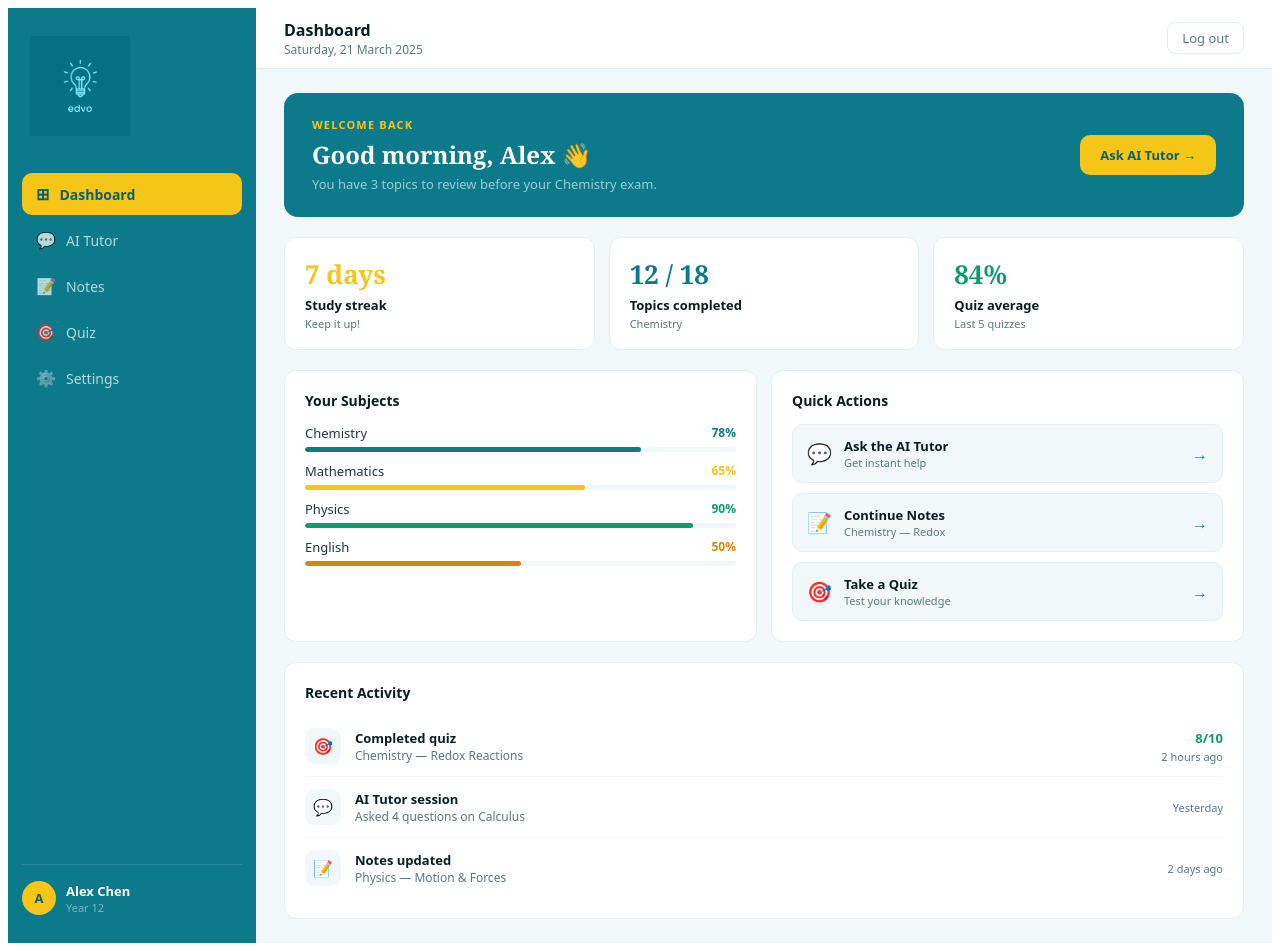
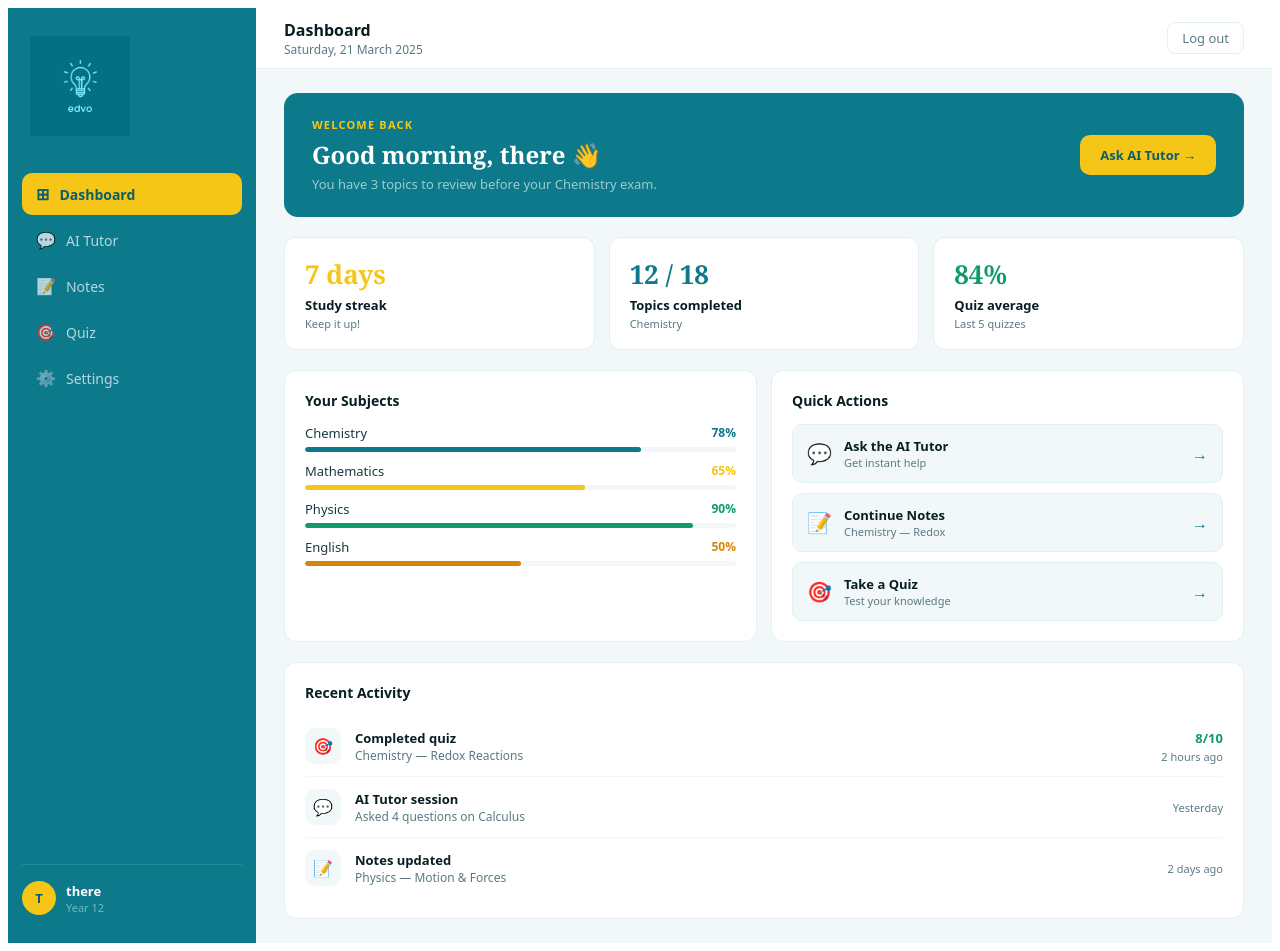
Before and after one commit to edvoteam/edvo, a Next.js app: page /dashboard in a window 1280 px wide. Built offline with nearby package versions, Linux system fonts and the light colour scheme.

Commit message:
force update

```diff
--- a/app/api/login/route.ts
+++ b/app/api/login/route.ts
@@ -6,7 +6,6 @@ export async function POST(req: Request) {
   try {
     const { email, password } = await req.json();
 
-    // find user
     const { data: user, error } = await supabase
       .from("users")
       .select("*")
@@ -17,14 +16,20 @@ export async function POST(req: Request) {
       return NextResponse.json({ error: "User not found" }, { status: 400 });
     }
 
-    // compare password
     const isMatch = await bcrypt.compare(password, user.password);
 
     if (!isMatch) {
       return NextResponse.json({ error: "Invalid password" }, { status: 400 });
     }
 
-    return NextResponse.json({ message: "Login successful" });
+    // Return user info so frontend can store it
+    return NextResponse.json({
+      message: "Login successful",
+      user: {
+        name: user.name,
+        email: user.email,
+      },
+    });
   } catch (err) {
     return NextResponse.json({ error: "Server error" }, { status: 500 });
   }
--- a/app/dashboard/page.tsx
+++ b/app/dashboard/page.tsx
@@ -1,11 +1,17 @@
 "use client";
 
-import { useState } from "react";
+import { useState, useEffect } from "react";
 import { useRouter } from "next/navigation";
 
 export default function DashboardPage() {
   const router = useRouter();
   const [activePage, setActivePage] = useState("dashboard");
+  const [userName, setUserName] = useState("there");
+
+  useEffect(() => {
+    const stored = localStorage.getItem("edvo_user_name");
+    if (stored) setUserName(stored.split(" ")[0]);
+  }, []);
 
   const navItems = [
     { id: "dashboard", label: "Dashboard", icon: "⊞" },
@@ -14,6 +20,11 @@ export default function DashboardPage() {
     { id: "quiz", label: "Quiz", icon: "🎯" },
     { id: "settings", label: "Settings", icon: "⚙️" },
   ];
+
+  const handleLogout = () => {
+    localStorage.removeItem("edvo_user_name");
+    router.push("/");
+  };
 
   return (
     <div style={{
@@ -35,7 +46,6 @@ export default function DashboardPage() {
         flexShrink: 0,
       }}>
 
-        {/* Logo */}
         <div>
           <img
             src="/logo.png"
@@ -50,7 +60,6 @@ export default function DashboardPage() {
             }}
           />
 
-          {/* Nav items */}
           <div style={{ display: "flex", flexDirection: "column", gap: 4 }}>
             {navItems.map((item) => (
               <button
@@ -88,7 +97,7 @@ export default function DashboardPage() {
           </div>
         </div>
 
-        {/* User profile at bottom */}
+        {/* User profile */}
         <div style={{
           borderTop: "1px solid rgba(255,255,255,0.1)",
           paddingTop: 16,
@@ -109,11 +118,11 @@ export default function DashboardPage() {
             color: "#0a5e6d",
             flexShrink: 0,
           }}>
-            A
+            {userName.charAt(0).toUpperCase()}
           </div>
           <div>
             <div style={{ fontSize: 13, fontWeight: 600, color: "#ffffff" }}>
-              Alex Chen
+              {userName}
             </div>
             <div style={{ fontSize: 11, color: "rgba(255,255,255,0.45)" }}>
               Year 12
@@ -150,7 +159,7 @@ export default function DashboardPage() {
             </div>
           </div>
           <button
-            onClick={() => router.push("/")}
+            onClick={handleLogout}
             style={{
               fontSize: 13,
               color: "#5a7a82",
@@ -201,7 +210,7 @@ export default function DashboardPage() {
                 fontFamily: "Georgia, serif",
                 marginBottom: 4,
               }}>
-                Good morning, Alex 👋
+                Good morning, {userName} 👋
               </div>
               <div style={{ fontSize: 13, color: "rgba(255,255,255,0.6)" }}>
                 You have 3 topics to review before your Chemistry exam.
--- a/app/page.tsx
+++ b/app/page.tsx
@@ -30,10 +30,18 @@ export default function LandingPage() {
         body,
       });
       const data = await res.json();
+
       if (!res.ok) {
         setError(data.error || "Something went wrong");
         return;
       }
+
+      if (mode === "signup") {
+        localStorage.setItem("edvo_user_name", name);
+      } else {
+        localStorage.setItem("edvo_user_name", data.user?.name || email);
+      }
+
       router.push("/dashboard");
     } catch {
       setError("Network error. Please try again.");
@@ -69,7 +77,7 @@ export default function LandingPage() {
               width: 140,
               height: 140,
               objectFit: "contain",
-              mixBlendMode: "screen",
+              mixBlendMode: "luminosity",
             }}
           />
         </div>
@@ -114,7 +122,6 @@ export default function LandingPage() {
             curriculum and available 24/7.
           </p>
 
-          {/* Feature pills */}
           <div style={{ display: "flex", gap: 8, flexWrap: "wrap" }}>
             {["AI Tutor", "Smart Notes", "Practice Quizzes"].map((f) => (
               <span key={f} style={{
@@ -132,7 +139,6 @@ export default function LandingPage() {
           </div>
         </div>
 
-        {/* Footer */}
         <p style={{ fontSize: 11, color: "rgba(255,255,255,0.25)" }}>
           © 2025 edvo · Built for South Australian students
         </p>
@@ -181,7 +187,6 @@ export default function LandingPage() {
             ))}
           </div>
 
-          {/* Heading */}
           <h2 style={{
             fontSize: 26,
             fontWeight: 600,
@@ -197,7 +202,6 @@ export default function LandingPage() {
               : "Sign in to continue to edvo."}
           </p>
 
-          {/* Form */}
           <form onSubmit={handleSubmit} style={{
             display: "flex",
             flexDirection: "column",
@@ -308,7 +312,6 @@ export default function LandingPage() {
             </button>
           </form>
 
-          {/* Below form links */}
           <div style={{ marginTop: 20, textAlign: "center" }}>
             {mode === "login" && (
               <p style={{ fontSize: 12, color: "#5a7a82" }}>
@@ -323,13 +326,9 @@ export default function LandingPage() {
             {mode === "signup" && (
               <p style={{ fontSize: 12, color: "#5a7a82", lineHeight: 1.6 }}>
                 By creating an account you agree to our{" "}
-                <span style={{ color: "#0d7a8c", cursor: "pointer" }}>
-                  Terms
-                </span>
+                <span style={{ color: "#0d7a8c", cursor: "pointer" }}>Terms</span>
                 {" "}and{" "}
-                <span style={{ color: "#0d7a8c", cursor: "pointer" }}>
-                  Privacy Policy
-                </span>.
+                <span style={{ color: "#0d7a8c", cursor: "pointer" }}>Privacy Policy</span>.
               </p>
             )}
           </div>
```
